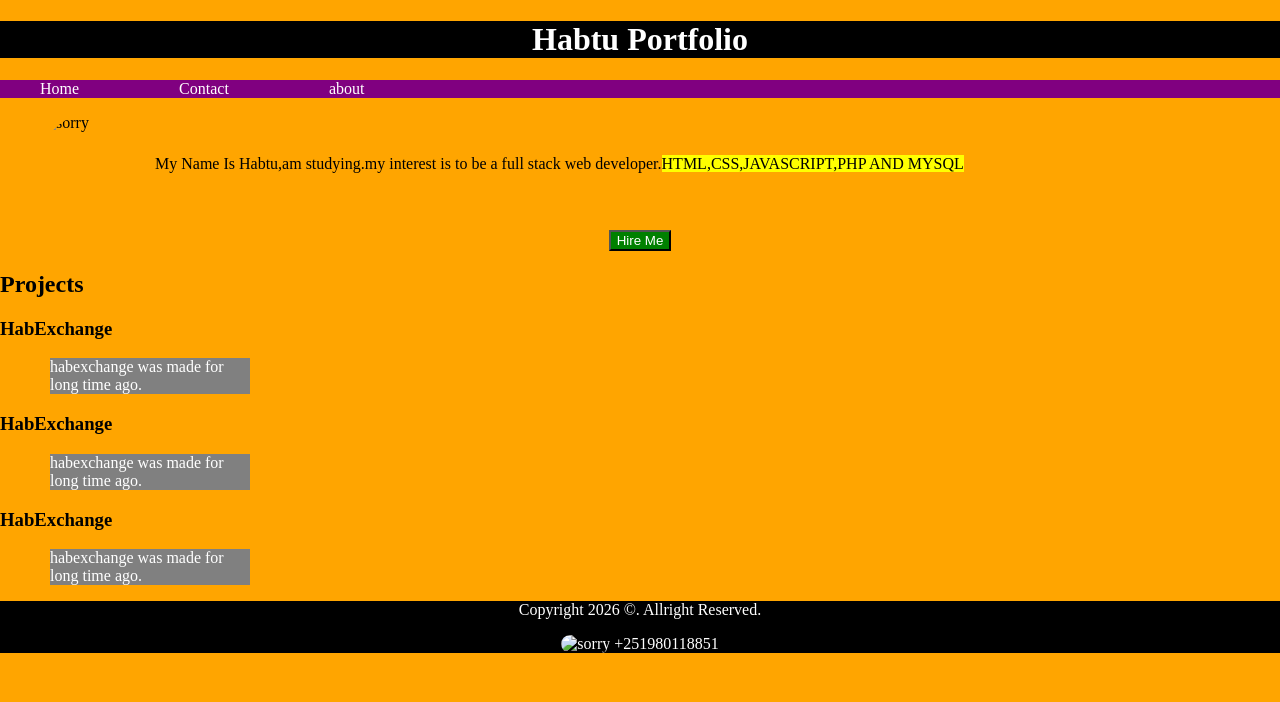
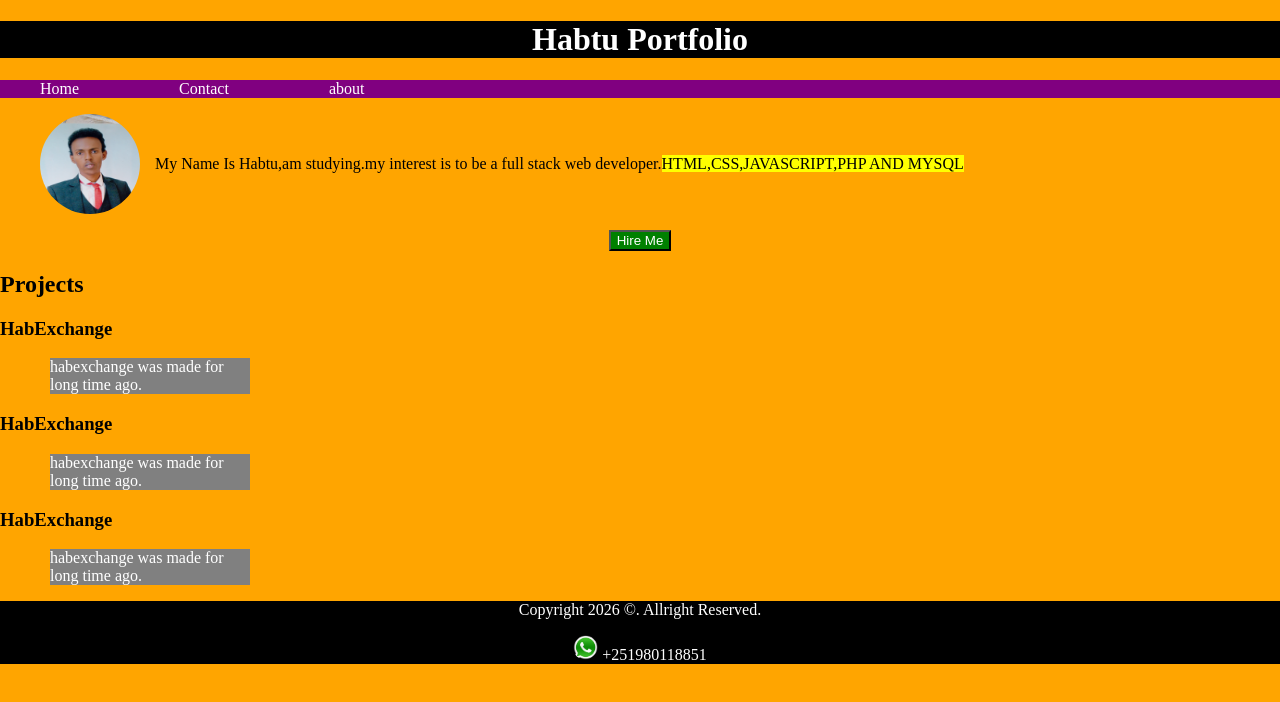
Before and after one commit to habtube/MyPortflio, a plain HTML site: page index.html in a window 1280 px wide. Drawn offline with Linux system fonts and the light colour scheme.

Commit message:
Fix images in index.html

```diff
--- a/index.html
+++ b/index.html
@@ -46,7 +46,7 @@ img{
     </nav>
     <div>
       <figure>
-      <img src="images/profile.jpg" height="100px" width="100px" alt="sorry">
+      <img src="profile.jpg" height="100px" width="100px" alt="sorry">
       <figcaption>My Name Is Habtu,am studying.my interest is to be a full stack web developer.<mark>HTML,CSS,JAVASCRIPT,PHP AND MYSQL</mark></figcaption>
       </figure>
     </div>
@@ -63,7 +63,7 @@ img{
   <footer style="background:black;color: white; text-align: center;">
     <p>Copyright 2026 &copy;. Allright Reserved.</p>
     <div>
-      <img src="images/Whatsapp.png" height="25px" width="25px" alt="sorry">
+      <img src="Whatsapp.png" height="25px" width="25px" alt="sorry">
       +251980118851
     </div>
   </footer>
```
